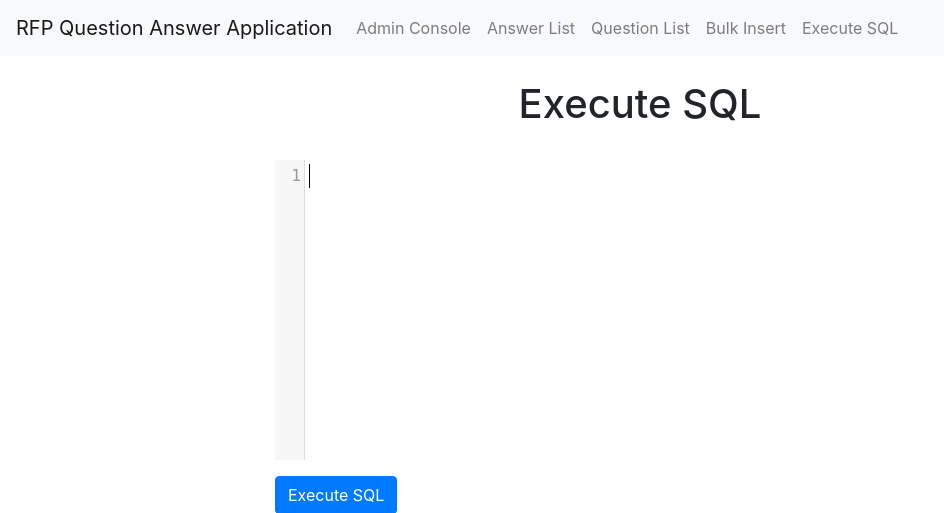
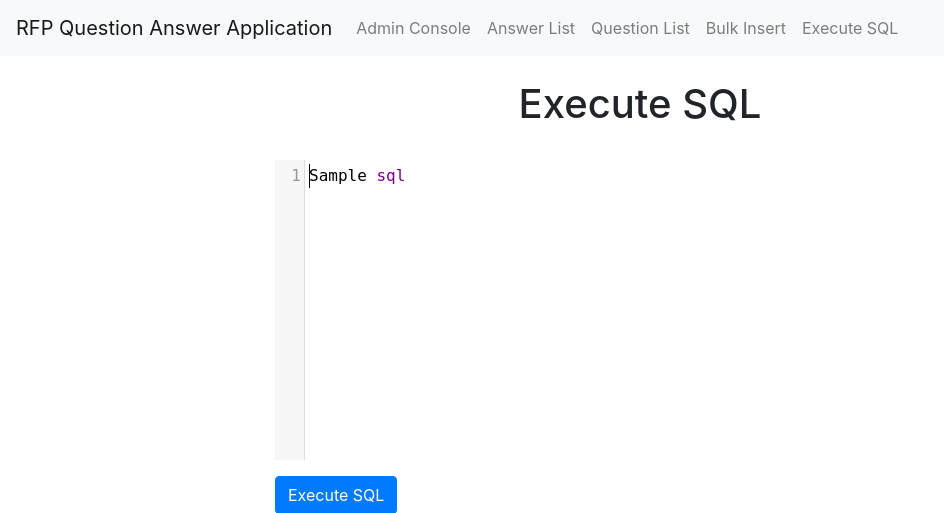
Before and after one commit to Maras59/rfp-api, a Django app: template server/rfp_api/templates/executeSql.html in a window 1280 px wide. Shown: the top 513 px of the page, without its empty margins (0-944 px from the left). Run offline with Django 5.2, Linux system fonts and the light colour scheme; the template is opened without the code that fills it: most values are stand-ins (such as "Sample title", 1, 10 or a date in 2020); some libraries are stand-ins or nearby versions.

Commit message:
feature: add header to sql executor results

```diff
--- a/server/rfp_api/templates/executeSql.html
+++ b/server/rfp_api/templates/executeSql.html
@@ -14,7 +14,7 @@
             <form action="{% url 'execute_sql' %}" method="post" class="mt-4">
                 {% csrf_token %}
                 <div class="form-group">
-                    <textarea id="sqlInput" name="sqlInput" class="form-control"></textarea>
+                    <textarea id="sqlInput" name="sqlInput" class="form-control">{{ sql }}</textarea>
                 </div>
                 <button type="submit" class="btn btn-primary">Execute SQL</button>
             </form>
@@ -26,7 +26,7 @@
             <table class="table mt-4">
                 <thead>
                     <tr>
-                        {% for header in results.0 %}
+                        {% for header in columns %}
                         <th>{{ header }}</th>
                         {% endfor %}
                     </tr>
--- a/server/rfp_api/views.py
+++ b/server/rfp_api/views.py
@@ -65,11 +65,12 @@ class CSVUploadView(View):
         else:
             return render(request, "upload.html", {"form": form, "message": "Form is not valid", "tone": "danger"})
 
-
 def execute_sql(request):
     form = SqlForm()
     results = []
+    columns = []
     error_message = ""
+    sql = ""
     if request.method == "POST":
         form = SqlForm(request.POST)
         if form.is_valid():
@@ -78,7 +79,8 @@ def execute_sql(request):
             try:
                 with connection.cursor() as cursor:
                     cursor.execute(sql)
+                    columns = [col[0] for col in cursor.description]
                     results = cursor.fetchall()
             except ProgrammingError as e:
                 error_message = f"Invalid SQL query: {e}"
-    return render(request, "executeSql.html", {"form": form, "results": results, "error_message": error_message})
+    return render(request, "executeSql.html", {"form": form, "results": results, "columns": columns, "error_message": error_message, "sql": sql})
```
